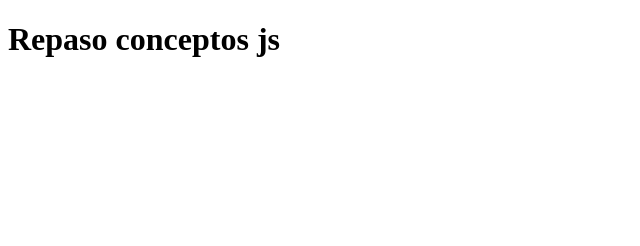
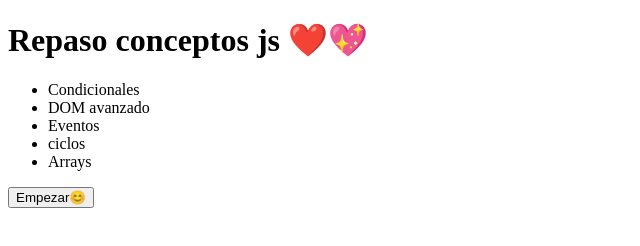
Before and after one commit to lauraLedezma/-profundizacion_web_2821740, a plain HTML site: page 1-repaso-conceptos-js/index.html in a window 1280 px wide. Shown: the whole page, without its empty margins (0-640 px from the left). Drawn offline with Linux system fonts and the light colour scheme.

Commit message:
lista de temas agregada

```diff
--- a/1-repaso-conceptos-js/index.html
+++ b/1-repaso-conceptos-js/index.html
@@ -6,7 +6,17 @@
     <title>Document</title>
 </head>
 <body>
-    <h1>Repaso conceptos js</h1>
+    <h1>Repaso conceptos js ❤️💖</h1>
+
+    <ul>
+        <li>Condicionales</li>
+        <li>DOM avanzado</li>
+        <li>Eventos</li>
+        <li>ciclos</li>
+        <li>Arrays</li>
+    </ul>
+
+    <button>Empezar😊</button>
 
 
     <script src="./js/app.js"></script>
```
